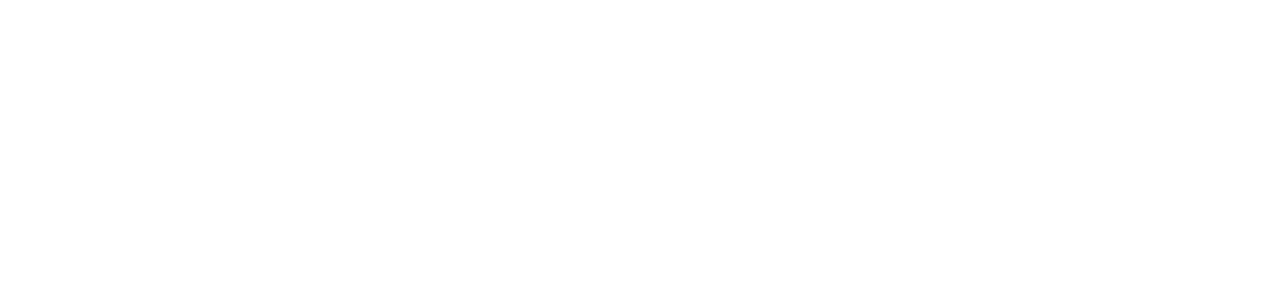
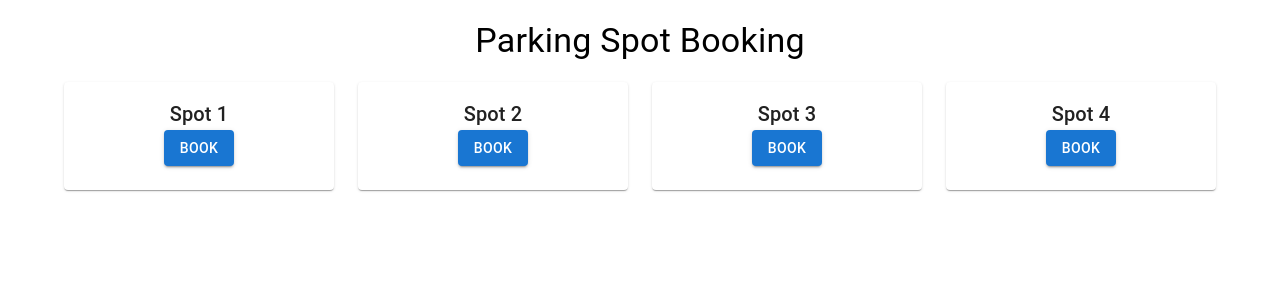
Before and after one commit to ak-sr-rgb/MyDellSpot, a React (Create React App) app: page /book in a window 1280 px wide. Before the commit this address had no page. Shown: the top 300 px of the page. Built offline with nearby package versions, Linux system fonts and the light colour scheme.

Commit message:
parking page, reg page

```diff
--- a/package.json
+++ b/package.json
@@ -1,5 +1,4 @@
 {
-  "homepage": "http://naman-ked.github.io/MyDellSpot",
   "name": "my-app",
   "version": "0.1.0",
   "private": true,
--- a/src/App.js
+++ b/src/App.js
@@ -4,6 +4,8 @@ import {
   Routes,
   Route
 } from "react-router-dom";
+import Stats from "./Stats";
+import ParkingSpotBooking from './components/Parking/ParkingSpotBooking';
 import Register from "./Register";
 import Home from "./Home";
 function App() {
@@ -12,7 +14,9 @@ function App() {
         <Router>
             <Routes>
                 <Route path="/" element={<Home />} />
-                <Route path="/registration" element={<Register />} />
+                <Route path="/register" element={<Register />} />
+                <Route path="/book" element={<ParkingSpotBooking />} />
+                <Route path="/stats" element={<Stats />} />
             </Routes>
         </Router>
 
--- a/src/components/Hero.js
+++ b/src/components/Hero.js
@@ -7,8 +7,12 @@ import Link from '@mui/material/Link';
 import Stack from '@mui/material/Stack';
 import TextField from '@mui/material/TextField';
 import Typography from '@mui/material/Typography';
+import {
+  useNavigate
+} from "react-router-dom";
 
 export default function Hero() {
+  const navigate = useNavigate();
   return (
     <Box
       id="hero"
@@ -82,13 +86,16 @@ export default function Hero() {
                 'aria-label': 'Enter your email address',
               }}
             />
-            <Button variant="contained" color="success">
+            <Button variant="contained" color="success" onClick={() =>
+                 navigate("/book")}>
               Book now
             </Button>
-            <Button variant="contained" color="primary">
+            <Button variant="contained" color="primary" onClick={() =>
+                 navigate("/register")}>
               Register Vehicle
             </Button>
-            <Button variant="contained" color="warning">
+            <Button variant="contained" color="warning" onClick={() =>
+                 navigate("/stats")}>
               Statistics
             </Button>
           </Stack>
--- /dev/null
+++ b/src/components/Parking/ParkingSpot.js
@@ -0,0 +1,23 @@
+import React from 'react';
+import { Card, CardContent, Typography, Button } from '@mui/material';
+
+const ParkingSpot = ({ spot, onBookSpot }) => {
+  return (
+    <Card>
+      <CardContent>
+        <Typography variant="h6">
+          Spot {spot.id}
+        </Typography>
+        <Button
+          variant="contained"
+          color={spot.booked ? 'secondary' : 'primary'}
+          onClick={() => onBookSpot(spot.id)}
+        >
+          {spot.booked ? 'Unbook' : 'Book'}
+        </Button>
+      </CardContent>
+    </Card>
+  );
+};
+
+export default ParkingSpot;
--- /dev/null
+++ b/src/components/Parking/ParkingSpotBooking.js
@@ -0,0 +1,31 @@
+import React, { useState } from 'react';
+import { Container, Typography, Grid, Button } from '@mui/material';
+import ParkingSpotList from './ParkingSpotList';
+
+const ParkingSpotBooking = () => {
+  const [spots, setSpots] = useState([
+    { id: 1, booked: false },
+    { id: 2, booked: false },
+    { id: 3, booked: false },
+    { id: 4, booked: false },
+  ]);
+
+  const handleBookSpot = (id) => {
+    setSpots((prevSpots) =>
+      prevSpots.map((spot) =>
+        spot.id === id ? { ...spot, booked: !spot.booked } : spot
+      )
+    );
+  };
+
+  return (
+    <Container>
+      <Typography variant="h4" gutterBottom style={{margin:20}}>
+        Parking Spot Booking
+      </Typography>
+      <ParkingSpotList spots={spots} onBookSpot={handleBookSpot} />
+    </Container>
+  );
+};
+
+export default ParkingSpotBooking;
--- /dev/null
+++ b/src/components/Parking/ParkingSpotList.js
@@ -0,0 +1,17 @@
+import React from 'react';
+import { Grid } from '@mui/material';
+import ParkingSpot from './ParkingSpot';
+
+const ParkingSpotList = ({ spots, onBookSpot }) => {
+  return (
+    <Grid container spacing={3}>
+      {spots.map((spot) => (
+        <Grid item xs={3} key={spot.id}>
+          <ParkingSpot spot={spot} onBookSpot={onBookSpot} />
+        </Grid>
+      ))}
+    </Grid>
+  );
+};
+
+export default ParkingSpotList;
```
Also changed, not shown: src/Stats.js (added).
